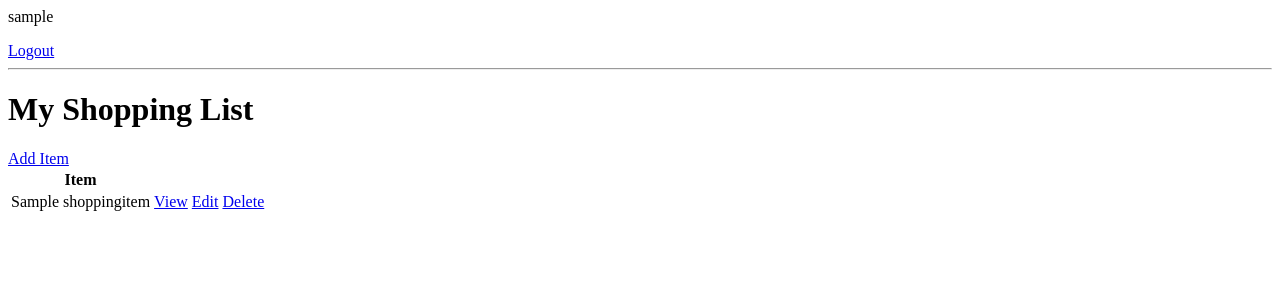
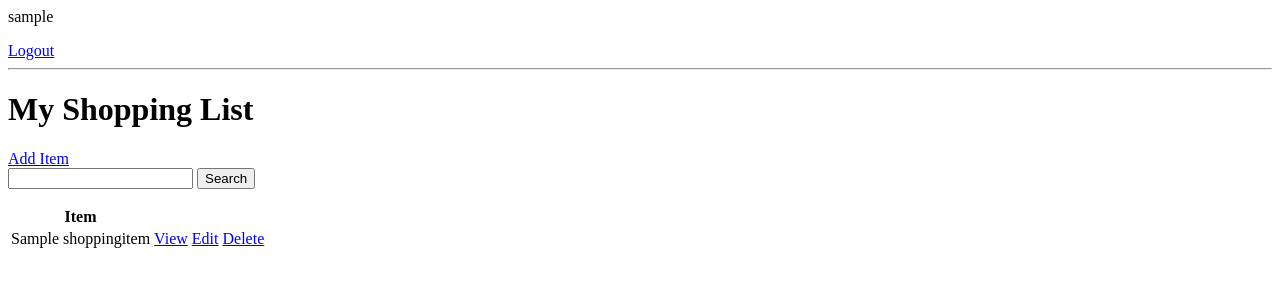
Before and after one commit to Tschang92/flatmate, a Django app: page / in a window 1280 px wide. Shown: the top 300 px of the page. Run offline with Django 4.2, Linux system fonts and the light colour scheme; a user stored in the database is signed in; tables that the repository leaves empty hold one stand-in row (values such as "Sample post").

Commit message:
Adds search functionality and form in list view

```diff
--- a/flatmate/base/templates/base/shoppinglist.html
+++ b/flatmate/base/templates/base/shoppinglist.html
@@ -8,6 +8,12 @@
 <hr>
 <h1>My Shopping List</h1>
 <a href="{% url 'shoppingItem-create' %}">Add Item</a>
+
+<form method="GET">
+    <input type="text" name="search-area" value="{{search_input}}">
+    <input type="submit" value="Search">
+</form>
+
 <table>
     <tr>
         <th>Item</th>
--- a/flatmate/base/views.py
+++ b/flatmate/base/views.py
@@ -50,6 +50,13 @@ class ShoppingList(LoginRequiredMixin, ListView):
         context = super().get_context_data(**kwargs)
         context['shoppingList'] = context['shoppingList'].filter(user=self.request.user)
         context['count'] = context['shoppingList'].filter(complete=False).count()
+
+        search_input = self.request.GET.get("search-area") or ''
+        if search_input:
+            context['shoppingList'] = context['shoppingList'].filter(title__icontains=search_input)
+
+        context['search_input'] = search_input
+
         return context
 
 
```
